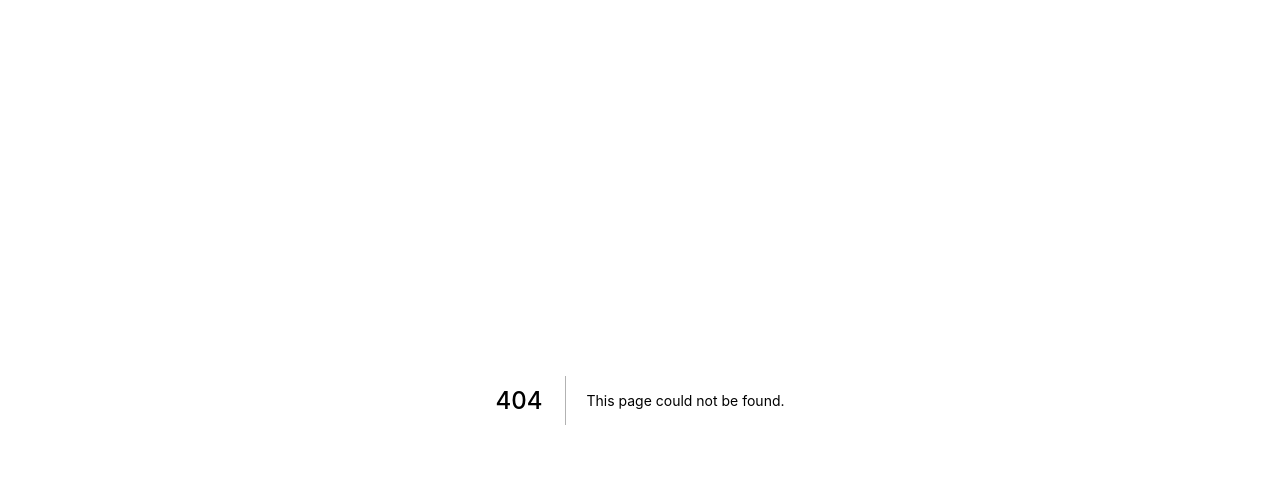
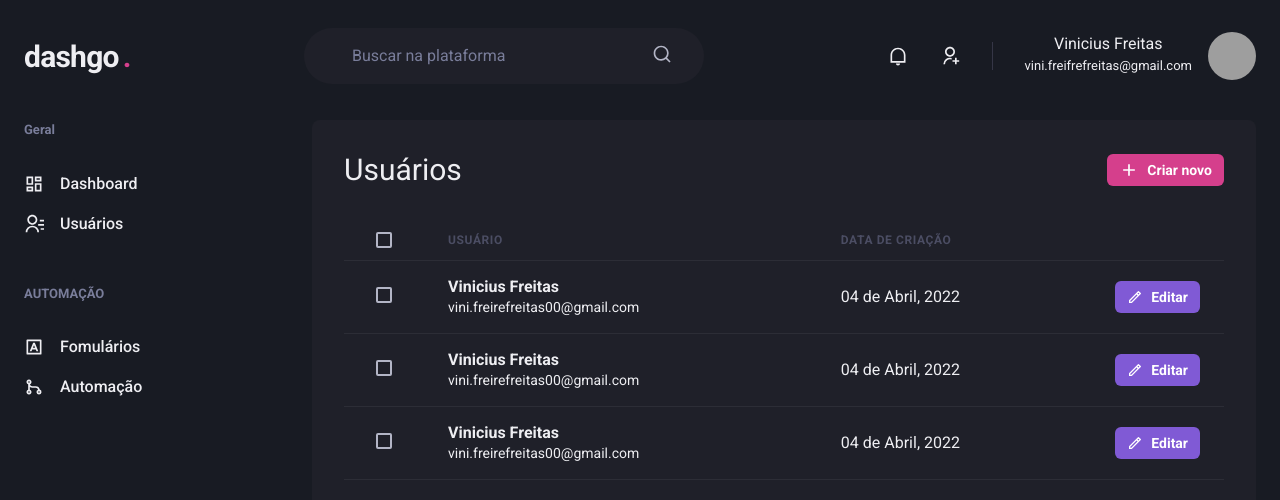
Before and after one commit to viniciusFreitas00/dahsgo, a Next.js app: page /users in a window 1280 px wide. Before the commit this address had no page. Shown: the top 500 px of the page. Built offline with nearby package versions, Linux system fonts and the light colour scheme; grey boxes are pictures that could not be loaded.

Commit message:
:lipstick: create user list

```diff
--- a/src/components/Header.tsx
+++ b/src/components/Header.tsx
@@ -58,7 +58,7 @@
           pr="8"
           py="1"
           color="gray.300"
-          borderWidth={1}
+          borderRightWidth={1}
           borderColor="gray.700"
         >
           <Icon as={RiNotificationLine} fontSize="20" />
--- /dev/null
+++ b/src/pages/users/index.tsx
@@ -0,0 +1,116 @@
+import { Box, Button, Checkbox, Flex, Heading, Icon, Table, Tbody, Td, Th, Thead, Tr, Text } from "@chakra-ui/react";
+import { Header } from "components/Header";
+import { Sidebar } from "components/Sidebar";
+import { RiAddLine, RiPencilLine } from "react-icons/ri";
+
+export default function UserList() {
+  return (
+    <Box>
+      <Header />
+
+      <Flex w="100%" my="6" maxW={1480} mx="auto" px="6">
+        <Sidebar />
+
+        <Box flex="1" borderRadius={8} bg="gray.800" p="8">
+          <Flex mb="8" justify="space-between" align="center">
+            <Heading size="lg" fontWeight="normal">Usuários</Heading>
+
+            <Button
+              as="a"
+              size="sm"
+              fontSize="sm"
+              colorScheme="pink"
+              leftIcon={<Icon as={RiAddLine} fontSize="20" />}
+            >
+              Criar novo
+            </Button>
+          </Flex>
+
+          <Table colorScheme="whiteAlpha">
+            <Thead>
+              <Tr>
+                <Th px="8" color="gray.300" w="8">
+                  <Checkbox colorScheme="pink" />
+                </Th>
+                <Th>Usuário</Th>
+                <Th>Data de Criação</Th>
+                <Th w="8"></Th>
+              </Tr>
+            </Thead>
+            <Tbody>
+              <Tr>
+                <Td px="8">
+                  <Checkbox colorScheme="pink" />
+                </Td>
+                <Td>
+                  <Box>
+                    <Text fontWeight="bold">Vinicius Freitas</Text>
+                    <Text fontSize="sm" color="gray.300">vini.freirefreitas00@gmail.com</Text>
+                  </Box>
+                </Td>
+                <Td>04 de Abril, 2022</Td>
+                <Td>
+                  <Button
+                    as="a"
+                    size="sm"
+                    fontSize="sm"
+                    colorScheme="purple"
+                    leftIcon={<Icon as={RiPencilLine} fontSize="16"/>}
+                  >
+                    Editar
+                  </Button>
+                </Td>
+              </Tr>
+              <Tr>
+                <Td px="8">
+                  <Checkbox colorScheme="pink" />
+                </Td>
+                <Td>
+                  <Box>
+                    <Text fontWeight="bold">Vinicius Freitas</Text>
+                    <Text fontSize="sm" color="gray.300">vini.freirefreitas00@gmail.com</Text>
+                  </Box>
+                </Td>
+                <Td>04 de Abril, 2022</Td>
+                <Td>
+                  <Button
+                    as="a"
+                    size="sm"
+                    fontSize="sm"
+                    colorScheme="purple"
+                    leftIcon={<Icon as={RiPencilLine} fontSize="16"/>}
+                  >
+                    Editar
+                  </Button>
+                </Td>
+              </Tr>
+              <Tr>
+                <Td px="8">
+                  <Checkbox colorScheme="pink" />
+                </Td>
+                <Td>
+                  <Box>
+                    <Text fontWeight="bold">Vinicius Freitas</Text>
+                    <Text fontSize="sm" color="gray.300">vini.freirefreitas00@gmail.com</Text>
+                  </Box>
+                </Td>
+                <Td>04 de Abril, 2022</Td>
+                <Td>
+                  <Button
+                    as="a"
+                    size="sm"
+                    fontSize="sm"
+                    colorScheme="purple"
+                    leftIcon={<Icon as={RiPencilLine} fontSize="16"/>}
+                  >
+                    Editar
+                  </Button>
+                </Td>
+              </Tr>
+            </Tbody>
+          </Table>
+        </Box>
+      </Flex>
+    </Box>
+  );
+}
```
